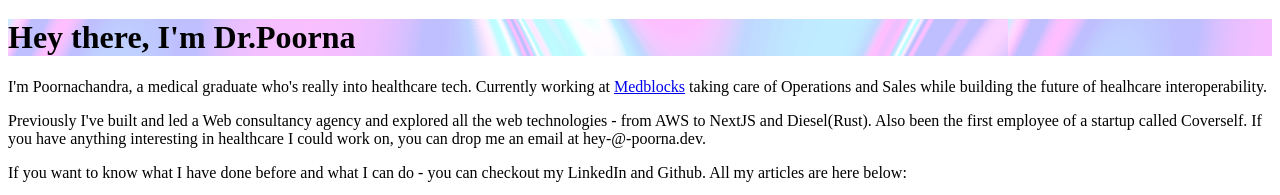
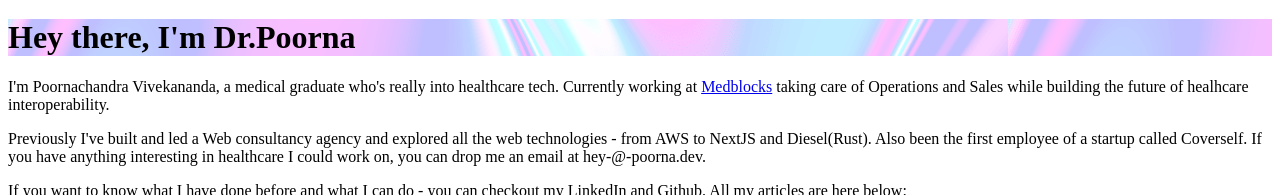
Before and after one commit to neutralboy/poorna-11ty, an Eleventy site: page static/index.html in a window 1280 px wide. Shown: the part 56-251 px from the top of the page. Built offline with nearby package versions, Linux system fonts and the light colour scheme; Eleventy itself is replaced by a stand-in of ours; files that its build step writes are made by us from their sources.

Commit message:
Update index.html to change name

```diff
--- a/static/index.html
+++ b/static/index.html
@@ -98,7 +98,7 @@ permalink: "/"
       class="lg:container px-6 mx-auto my-6 flex flex-col gap-y-2 text-xl text-gray-600"
     >
       <p>
-        I'm Poornachandra, a medical graduate who's really into healthcare tech.
+        I'm Poornachandra Vivekananda, a medical graduate who's really into healthcare tech.
         Currently working at
         <a rel="noopener" href="https://medblocks.org" class="underline"
           >Medblocks</a
```
